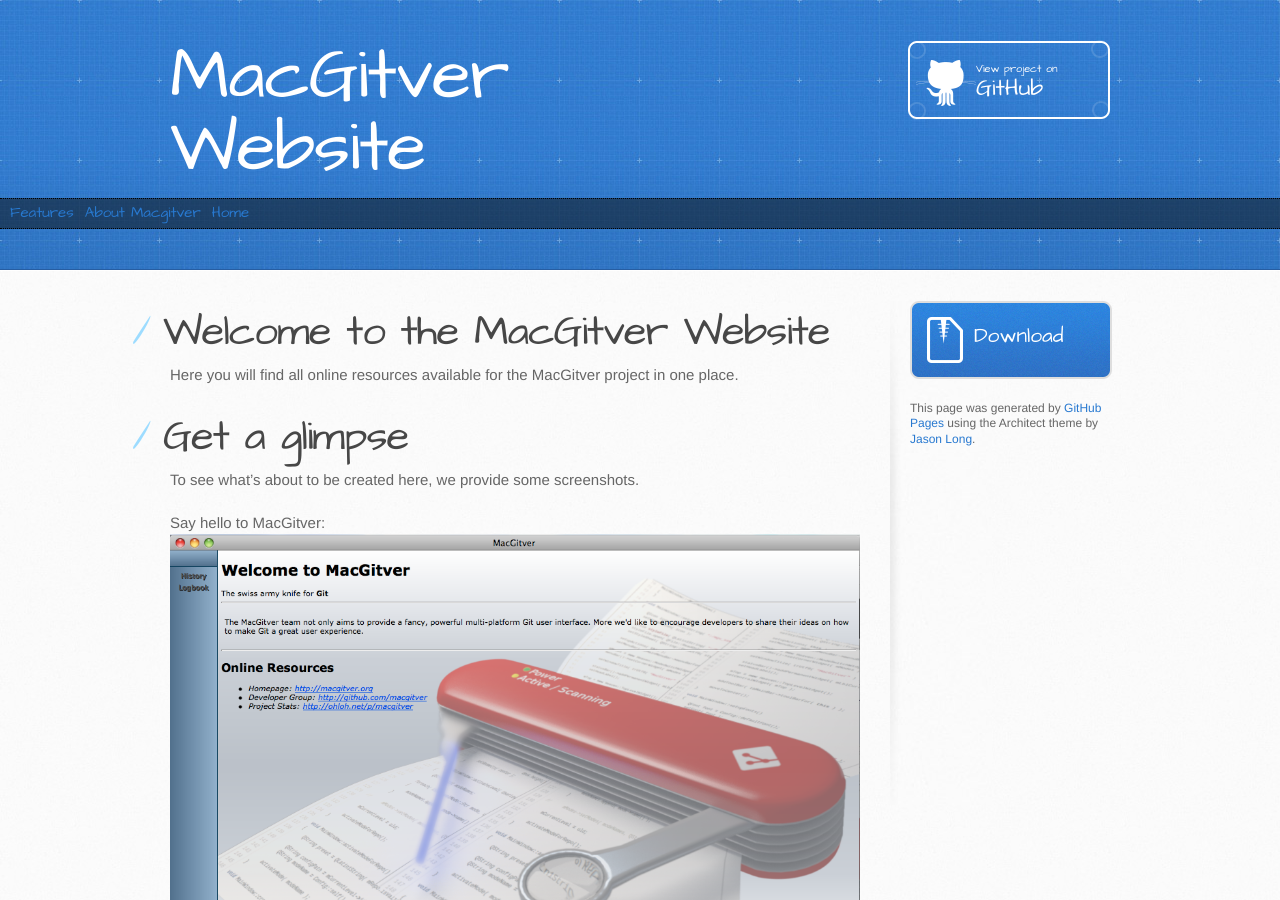
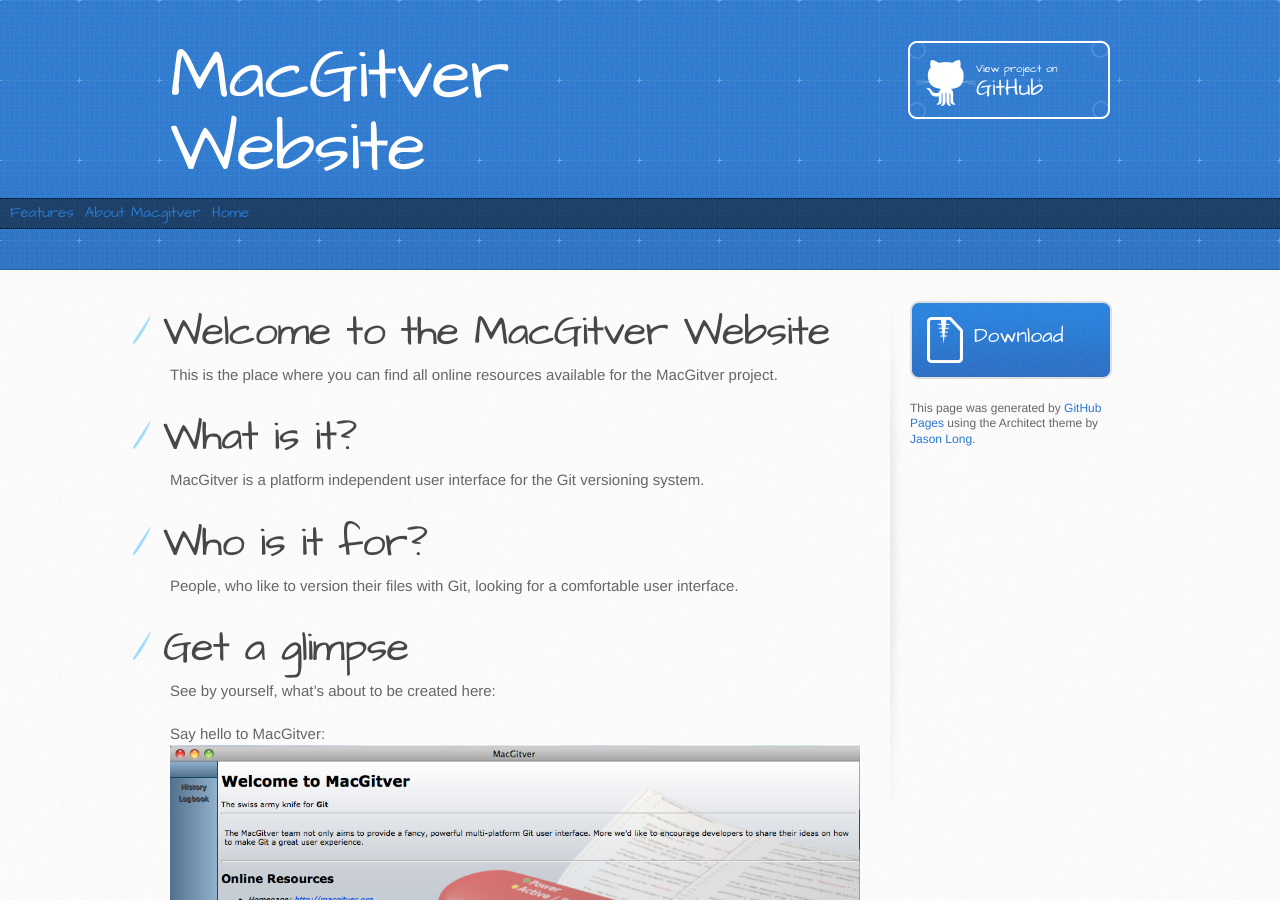
Before and after one commit to macgitver/macgitver.github.io, a Jekyll site: the page built from index.md, in a window 1280 px wide and 900 px high. Built offline with Jekyll 4.4.1, drawn with Linux system fonts in a browser that asks for light colours; Markdown is read by kramdown in place of the engine named in the settings.

Commit message:
better introduction

```diff
--- a/index.md
+++ b/index.md
@@ -4,10 +4,16 @@
 group: navigation
 ---
 # Welcome to the MacGitver Website
-Here you will find all online resources available for the MacGitver project in one place.
+This is the place where you can find all online resources available for the MacGitver project.
+
+# What is it?
+MacGitver is a platform independent user interface for the Git versioning system.
+
+# Who is it for?
+People, who like to version their files with Git, looking for a comfortable user interface.
 
 # Get a glimpse
-To see what's about to be created here, we provide some screenshots.
+See by yourself, what's about to be created here:
 
 Say hello to MacGitver:
 ![Welcome screen of MacGitver](images/screenshots/mgv_welcome_screen.png "MacGitver's welcome screen")
```
